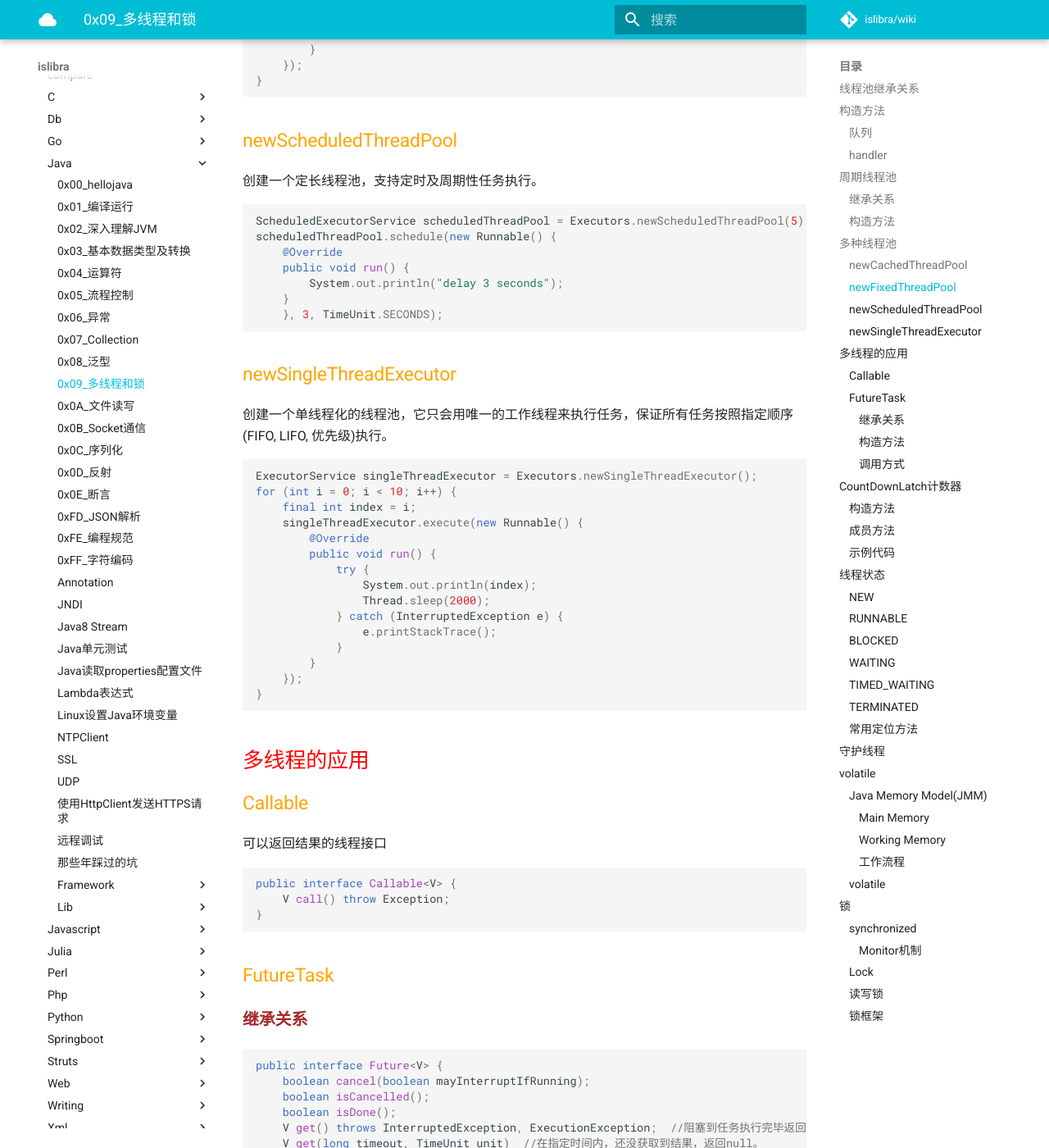
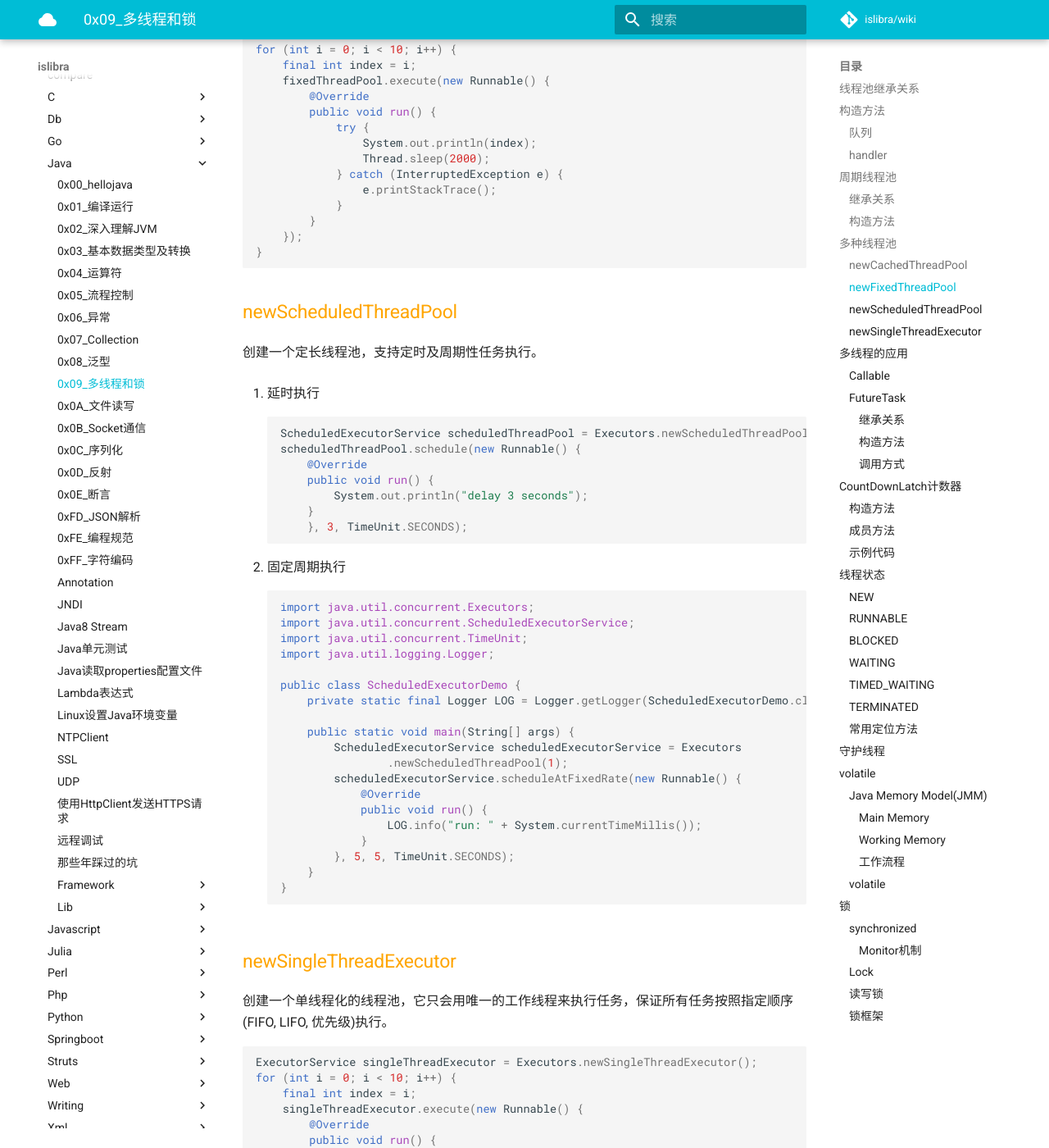
Before and after one commit to islibra/wiki, an MkDocs documentation site: the page built from docs/coding/java/0x09_多线程和锁.md, in a window 1280 px wide and 1400 px high, scrolled down 2712 px. Shown: the whole window at 82% size. Built offline with MkDocs 1.6.1 and Material for MkDocs 9.7.7, drawn with Linux system fonts in a browser that asks for light colours; comment, search, counter and statistics services are not loaded; some of the changed text lies outside the part shown.

Commit message:
Update 0x09_多线程和锁.md

````diff
--- a/docs/coding/java/0x09_多线程和锁.md
+++ b/docs/coding/java/0x09_多线程和锁.md
@@ -16,6 +16,7 @@ public interface java.util.concurrent.ExecutorService extends Executor
 public abstract class AbstractExecutorService implements ExecutorService
 
 public class ThreadPoolExecutor extends AbstractExecutorService
+{}
 ```
 
 ## 构造方法
@@ -30,6 +31,7 @@ ThreadPoolExecutor(int corePoolSize, int maximumPoolSize, long keepAliveTime, Ti
 public class ArrayBlockingQueue<E>
 extends AbstractQueue<E>
 implements BlockingQueue<E>, java.io.Serializable
+{}
 
 private BlockingQueue<Runnable> queue = new ArrayBlockingQueue<Runnable>(int capacity);
 ```
@@ -38,6 +40,7 @@ private BlockingQueue<Runnable> queue = new ArrayBlockingQueue<Runnable>(int cap
 
 ```java
 public interface RejectedExecutionHandler
+{}
 
 ThreadPoolExecutor.AbortPolicy()  //抛出java.util.concurrent.RejectedExecutionException异常
 ThreadPoolExecutor.CallerRunsPolicy()  //重试添加当前的任务，他会自动重复调用execute()方法
@@ -51,11 +54,19 @@ ThreadPoolExecutor.DiscardPolicy()  //抛弃当前的任务
 
 ```java
 public interface ScheduledExecutorService extends ExecutorService
-    public ScheduledFuture<?> schedule(Runnable command, long delay, TimeUnit unit);  //延时执行
-    public ScheduledFuture<?> scheduleAtFixedRate(Runnable command, long initialDelay, long period, TimeUnit unit);  //延时后周期执行，若执行时间超过周期，执行时间顺延。
-    public ScheduledFuture<?> scheduleWithFixedDelay(Runnable command, long initialDelay, long delay, TimeUnit unit);  //延时后，执行完毕后继续延时执行。
+{
+    // 延时执行, after the given delay.
+    public ScheduledFuture<?> schedule(Runnable command, long delay, TimeUnit unit);
+    // 延时后周期执行，若执行时间超过周期，执行时间顺延, 不会并发执行。
+    // first after the given initial delay, and subsequently with the given period
+    public ScheduledFuture<?> scheduleAtFixedRate(Runnable command, long initialDelay, long period, TimeUnit unit);
+    // 延时后，执行完毕后继续延时执行。
+    // first after the given initial delay, and subsequently with the given delay between the termination of one execution and the commencement of the next.
+    public ScheduledFuture<?> scheduleWithFixedDelay(Runnable command, long initialDelay, long delay, TimeUnit unit);
+}
 
 public class ScheduledThreadPoolExecutor extends ThreadPoolExecutor implements ScheduledExecutorService
+{}
 ```
 
 ### 构造方法
@@ -134,15 +145,41 @@ for (int i = 0; i < 10; i++) {
 
 创建一个定长线程池，支持定时及周期性任务执行。
 
-```java
-ScheduledExecutorService scheduledThreadPool = Executors.newScheduledThreadPool(5);
-scheduledThreadPool.schedule(new Runnable() {
-    @Override
-    public void run() {
-        System.out.println("delay 3 seconds");
+1. 延时执行
+
+    ```java
+    ScheduledExecutorService scheduledThreadPool = Executors.newScheduledThreadPool(5);
+    scheduledThreadPool.schedule(new Runnable() {
+        @Override
+        public void run() {
+            System.out.println("delay 3 seconds");
+        }
+        }, 3, TimeUnit.SECONDS);
+    ```
+
+1. 固定周期执行
+
+    ```java
+    import java.util.concurrent.Executors;
+    import java.util.concurrent.ScheduledExecutorService;
+    import java.util.concurrent.TimeUnit;
+    import java.util.logging.Logger;
+
+    public class ScheduledExecutorDemo {
+        private static final Logger LOG = Logger.getLogger(ScheduledExecutorDemo.class.getName());
+
+        public static void main(String[] args) {
+            ScheduledExecutorService scheduledExecutorService = Executors
+                    .newScheduledThreadPool(1);
+            scheduledExecutorService.scheduleAtFixedRate(new Runnable() {
+                @Override
+                public void run() {
+                    LOG.info("run: " + System.currentTimeMillis());
+                }
+            }, 5, 5, TimeUnit.SECONDS);
+        }
     }
-    }, 3, TimeUnit.SECONDS);
-```
+    ```
 
 
 ### newSingleThreadExecutor
````
